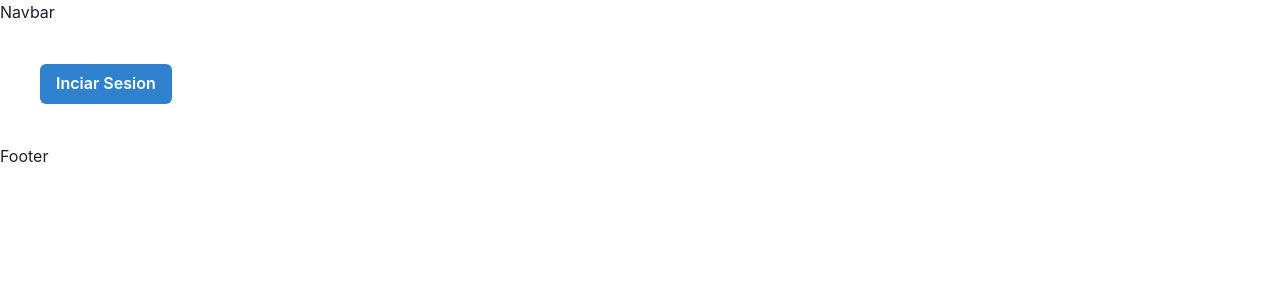
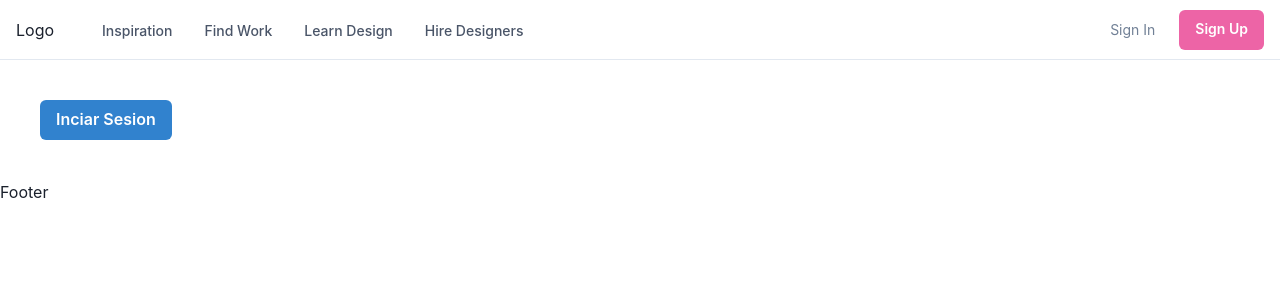
Before and after one commit to LUISVILL02/EscuelaEnLinea, a React (Vite) app in the folder client/: page /sign-in in a window 1280 px wide. Shown: the top 300 px of the page. Built offline with nearby package versions, Linux system fonts and the light colour scheme.

Commit message:
feat: add navbar

```diff
--- a/client/package.json
+++ b/client/package.json
@@ -11,6 +11,7 @@
     "preview": "vite preview"
   },
   "dependencies": {
+    "@chakra-ui/icons": "^2.1.1",
     "@chakra-ui/react": "^2.8.2",
     "@emotion/react": "^11.11.4",
     "@emotion/styled": "^11.11.5",
--- a/client/src/components/Layout/Navbar/Navbar.jsx
+++ b/client/src/components/Layout/Navbar/Navbar.jsx
@@ -1,3 +1,304 @@
-export const Navbar = () => {
-  return <div>Navbar</div>;
+import {
+  Box,
+  Flex,
+  Text,
+  IconButton,
+  Button,
+  Stack,
+  Collapse,
+  Icon,
+  Popover,
+  PopoverTrigger,
+  PopoverContent,
+  useColorModeValue,
+  useBreakpointValue,
+  useDisclosure,
+} from "@chakra-ui/react";
+import {
+  HamburgerIcon,
+  CloseIcon,
+  ChevronDownIcon,
+  ChevronRightIcon,
+} from "@chakra-ui/icons";
+
+export default function Navbar() {
+  const { isOpen, onToggle } = useDisclosure();
+
+  return (
+    <Box>
+      <Flex
+        bg={useColorModeValue("white", "gray.800")}
+        color={useColorModeValue("gray.600", "white")}
+        minH={"60px"}
+        py={{ base: 2 }}
+        px={{ base: 4 }}
+        borderBottom={1}
+        borderStyle={"solid"}
+        borderColor={useColorModeValue("gray.200", "gray.900")}
+        align={"center"}
+      >
+        <Flex
+          flex={{ base: 1, md: "auto" }}
+          ml={{ base: -2 }}
+          display={{ base: "flex", md: "none" }}
+        >
+          <IconButton
+            onClick={onToggle}
+            icon={
+              isOpen ? <CloseIcon w={3} h={3} /> : <HamburgerIcon w={5} h={5} />
+            }
+            variant={"ghost"}
+            aria-label={"Toggle Navigation"}
+          />
+        </Flex>
+        <Flex flex={{ base: 1 }} justify={{ base: "center", md: "start" }}>
+          <Text
+            textAlign={useBreakpointValue({ base: "center", md: "left" })}
+            fontFamily={"heading"}
+            color={useColorModeValue("gray.800", "white")}
+          >
+            Logo
+          </Text>
+
+          <Flex display={{ base: "none", md: "flex" }} ml={10}>
+            <DesktopNav />
+          </Flex>
+        </Flex>
+
+        <Stack
+          flex={{ base: 1, md: 0 }}
+          justify={"flex-end"}
+          direction={"row"}
+          spacing={6}
+        >
+          <Button
+            as={"a"}
+            fontSize={"sm"}
+            fontWeight={400}
+            variant={"link"}
+            href={"#"}
+          >
+            Sign In
+          </Button>
+          <Button
+            as={"a"}
+            display={{ base: "none", md: "inline-flex" }}
+            fontSize={"sm"}
+            fontWeight={600}
+            color={"white"}
+            bg={"pink.400"}
+            href={"#"}
+            _hover={{
+              bg: "pink.300",
+            }}
+          >
+            Sign Up
+          </Button>
+        </Stack>
+      </Flex>
+
+      <Collapse in={isOpen} animateOpacity>
+        <MobileNav />
+      </Collapse>
+    </Box>
+  );
+}
+
+const DesktopNav = () => {
+  const linkColor = useColorModeValue("gray.600", "gray.200");
+  const linkHoverColor = useColorModeValue("gray.800", "white");
+  const popoverContentBgColor = useColorModeValue("white", "gray.800");
+
+  return (
+    <Stack direction={"row"} spacing={4}>
+      {NAV_ITEMS.map((navItem) => (
+        <Box key={navItem.label}>
+          <Popover trigger={"hover"} placement={"bottom-start"}>
+            <PopoverTrigger>
+              <Box
+                as="a"
+                p={2}
+                href={navItem.href ?? "#"}
+                fontSize={"sm"}
+                fontWeight={500}
+                color={linkColor}
+                _hover={{
+                  textDecoration: "none",
+                  color: linkHoverColor,
+                }}
+              >
+                {navItem.label}
+              </Box>
+            </PopoverTrigger>
+
+            {navItem.children && (
+              <PopoverContent
+                border={0}
+                boxShadow={"xl"}
+                bg={popoverContentBgColor}
+                p={4}
+                rounded={"xl"}
+                minW={"sm"}
+              >
+                <Stack>
+                  {navItem.children.map((child) => (
+                    <DesktopSubNav key={child.label} {...child} />
+                  ))}
+                </Stack>
+              </PopoverContent>
+            )}
+          </Popover>
+        </Box>
+      ))}
+    </Stack>
+  );
 };
+
+// eslint-disable-next-line react/prop-types
+const DesktopSubNav = ({ label, href, subLabel }) => {
+  return (
+    <Box
+      as="a"
+      href={href}
+      role={"group"}
+      display={"block"}
+      p={2}
+      rounded={"md"}
+      _hover={{ bg: useColorModeValue("pink.50", "gray.900") }}
+    >
+      <Stack direction={"row"} align={"center"}>
+        <Box>
+          <Text
+            transition={"all .3s ease"}
+            _groupHover={{ color: "pink.400" }}
+            fontWeight={500}
+          >
+            {label}
+          </Text>
+          <Text fontSize={"sm"}>{subLabel}</Text>
+        </Box>
+        <Flex
+          transition={"all .3s ease"}
+          transform={"translateX(-10px)"}
+          opacity={0}
+          _groupHover={{ opacity: "100%", transform: "translateX(0)" }}
+          justify={"flex-end"}
+          align={"center"}
+          flex={1}
+        >
+          <Icon color={"pink.400"} w={5} h={5} as={ChevronRightIcon} />
+        </Flex>
+      </Stack>
+    </Box>
+  );
+};
+
+const MobileNav = () => {
+  return (
+    <Stack
+      bg={useColorModeValue("white", "gray.800")}
+      p={4}
+      display={{ md: "none" }}
+    >
+      {NAV_ITEMS.map((navItem) => (
+        <MobileNavItem key={navItem.label} {...navItem} />
+      ))}
+    </Stack>
+  );
+};
+
+// eslint-disable-next-line react/prop-types
+const MobileNavItem = ({ label, children, href }) => {
+  const { isOpen, onToggle } = useDisclosure();
+
+  return (
+    <Stack spacing={4} onClick={children && onToggle}>
+      <Box
+        py={2}
+        as="a"
+        href={href ?? "#"}
+        justifyContent="space-between"
+        alignItems="center"
+        _hover={{
+          textDecoration: "none",
+        }}
+      >
+        <Text
+          fontWeight={600}
+          color={useColorModeValue("gray.600", "gray.200")}
+        >
+          {label}
+        </Text>
+        {children && (
+          <Icon
+            as={ChevronDownIcon}
+            transition={"all .25s ease-in-out"}
+            transform={isOpen ? "rotate(180deg)" : ""}
+            w={6}
+            h={6}
+          />
+        )}
+      </Box>
+
+      <Collapse in={isOpen} animateOpacity style={{ marginTop: "0!important" }}>
+        <Stack
+          mt={2}
+          pl={4}
+          borderLeft={1}
+          borderStyle={"solid"}
+          borderColor={useColorModeValue("gray.200", "gray.700")}
+          align={"start"}
+        >
+          {children &&
+            // eslint-disable-next-line react/prop-types
+            children.map((child) => (
+              <Box as="a" key={child.label} py={2} href={child.href}>
+                {child.label}
+              </Box>
+            ))}
+        </Stack>
+      </Collapse>
+    </Stack>
+  );
+};
+
+const NAV_ITEMS = [
+  {
+    label: "Inspiration",
+    children: [
+      {
+        label: "Explore Design Work",
+        subLabel: "Trending Design to inspire you",
+        href: "#",
+      },
+      {
+        label: "New & Noteworthy",
+        subLabel: "Up-and-coming Designers",
+        href: "#",
+      },
+    ],
+  },
+  {
+    label: "Find Work",
+    children: [
+      {
+        label: "Job Board",
+        subLabel: "Find your dream design job",
+        href: "#",
+      },
+      {
+        label: "Freelance Projects",
+        subLabel: "An exclusive list for contract work",
+        href: "#",
+      },
+    ],
+  },
+  {
+    label: "Learn Design",
+    href: "#",
+  },
+  {
+    label: "Hire Designers",
+    href: "#",
+  },
+];
--- a/client/src/components/Layout/Navbar/index.js
+++ b/client/src/components/Layout/Navbar/index.js
@@ -1 +1 @@
-export * from "./Navbar";
+export { default as Navbar } from "./Navbar";
```
Also changed, not shown: 1 other file (tests, documents, lock files or other folders).
